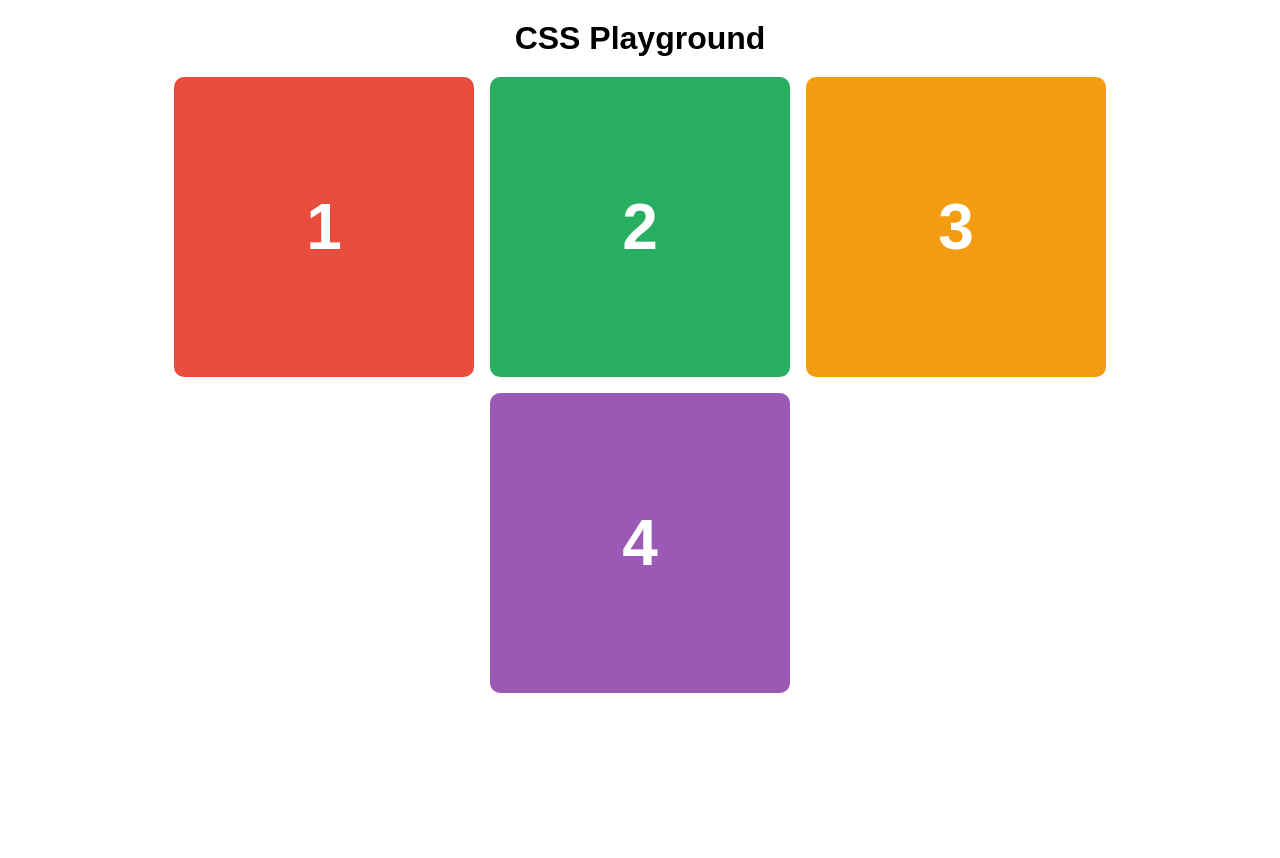
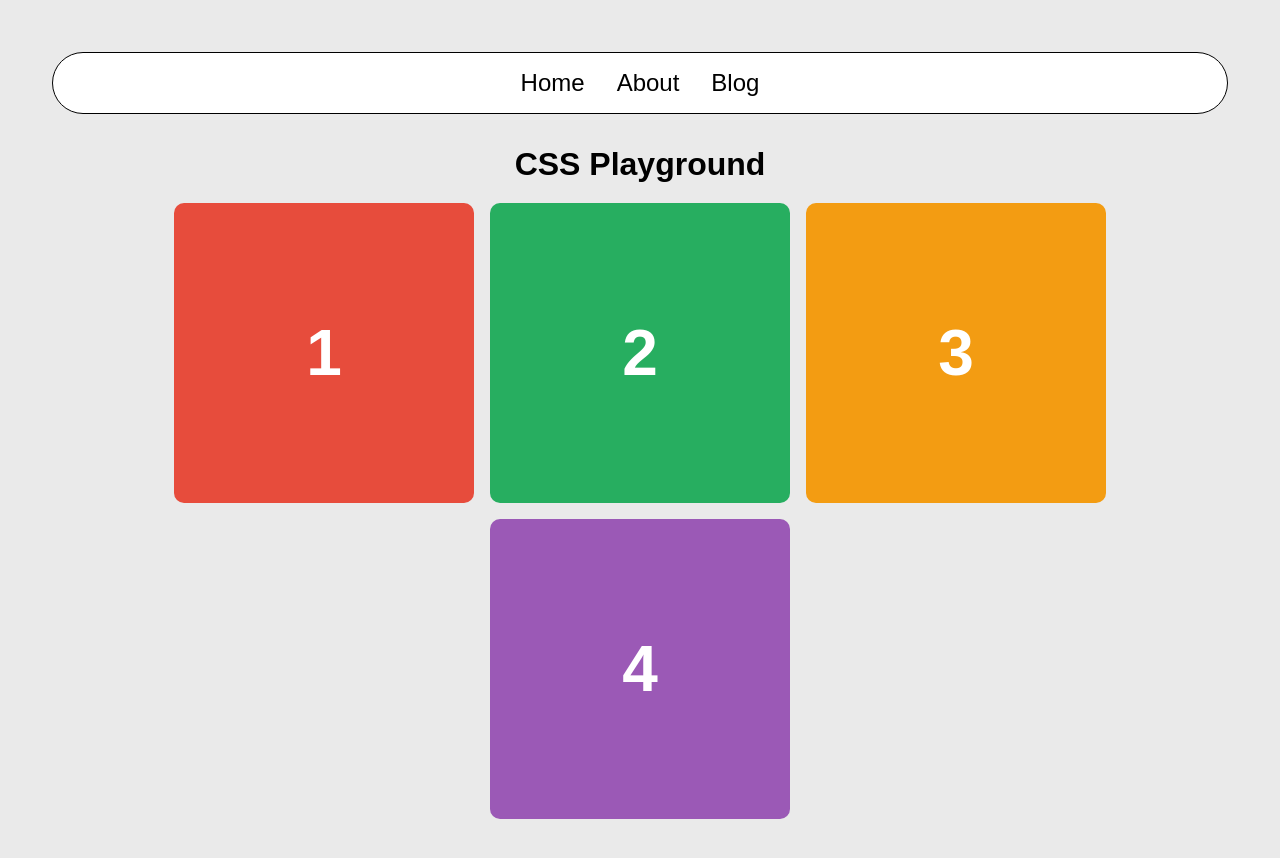
Before and after one commit to zulhusni2003/css-maxing, a plain HTML site: page index.html in a window 1280 px wide. Shown: the top 858 px of the page. Before the commit the page ends 800 px from the top, so only its background shows below. Drawn offline with Linux system fonts and the light colour scheme.

Commit message:
simple navbar

```diff
--- a/index.html
+++ b/index.html
@@ -8,6 +8,13 @@
     <link rel="icon" href="https://www.svgrepo.com/show/101510/css.svg" />
   </head>
   <body>
+    <nav>
+      <ul>
+        <li><a href="#home">Home</a></li>
+        <li><a href="#about">About</a></li>
+        <li><a href="#blog">Blog</a></li>
+      </ul>
+    </nav>
     <h1>CSS Playground</h1>
     <div class="gallery">
       <div class="container container-1">1</div>
--- a/style.css
+++ b/style.css
@@ -4,9 +4,15 @@
   padding: 0;
 }
 
+html {
+  font: 16px;
+}
+
 body {
   font-family: Arial, sans-serif;
   padding: 20px;
+  background-color: #eaeaea;
+  height: 1000000px;
 }
 
 h1 {
@@ -57,3 +63,26 @@ h1 {
 .container-4 {
   background-color: #9b59b6;
 }
+
+/* Navbar */
+
+nav {
+  margin: 2rem;
+  background-color: #ffffff;
+  padding: 1rem;
+  border-radius: 100px;
+  border: 1px solid black;
+}
+
+nav > ul {
+  list-style: none;
+  display: flex;
+  justify-content: center;
+  gap: 2rem;
+  font-size: 1.5rem;
+}
+
+nav a {
+  text-decoration: none;
+  color: black;
+}
```
